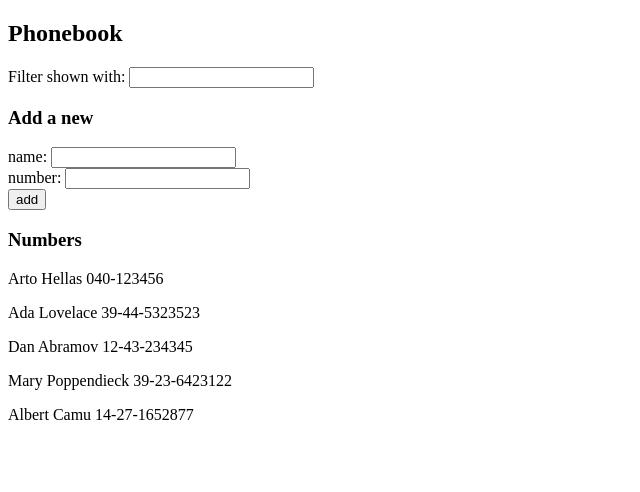
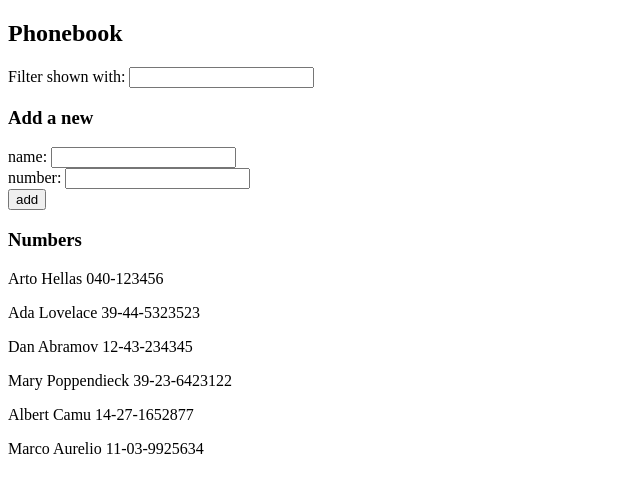
Before and after one commit to Dlorodev/fullstack-open, a React (Vite) app in the folder part-2/phonebook/: page / in a window 1280 px wide. Shown: the top 492 px of the page, without its empty margins (0-640 px from the left). Built offline with nearby package versions, Linux system fonts and the light colour scheme; data requests are answered from the project's data file.

Commit message:
Add the exercise 2.13

```diff
--- a/part-2/phonebook/db.json
+++ b/part-2/phonebook/db.json
@@ -24,6 +24,11 @@
       "id": "d614",
       "name": "Albert Camu",
       "number": "14-27-1652877"
+    },
+    {
+      "id": "2c30",
+      "name": "Marco Aurelio",
+      "number": "11-03-9925634"
     }
   ]
 }
--- a/part-2/phonebook/src/App.jsx
+++ b/part-2/phonebook/src/App.jsx
@@ -1,8 +1,9 @@
 import { useState, useEffect } from 'react';
-import Filter from './Filter';
-import PersonForm from './PersonForm';
-import Persons from './Persons';
+import Filter from './components/Filter';
+import PersonForm from './components/PersonForm';
+import Persons from './components/Persons';
 import axios from 'axios';
+import personService from './services/personService';
 
 function App() {
   const [persons, setPersons] = useState([]);
@@ -11,10 +12,8 @@ function App() {
   const [newFilter, setNewFilter] = useState('');
 
   useEffect(() => {
-    axios.get('http://localhost:3001/persons').then((response) => {
-      //console.log('Promise fulfilled');
-      //console.log(response.data);
-      setPersons(response.data);
+    personService.getAll().then((initialResponse) => {
+      setPersons(initialResponse);
     });
   }, []);
 
@@ -34,14 +33,11 @@ function App() {
       (person) => person.name.toLowerCase() === newName.toLowerCase()
     );
     if (!same) {
-      axios
-        .post('http://localhost:3001/persons', personObject)
-        .then((response) => {
-          console.log(response);
-          setPersons(persons.concat(response.data));
-          setNewName('');
-          setNewNumber('');
-        });
+      personService.createPerson(personObject).then((response) => {
+        setPersons(persons.concat(response));
+        setNewName('');
+        setNewNumber('');
+      });
     } else {
       alert(`${newName} is already added to the phonebook`);
     }
--- /dev/null
+++ b/part-2/phonebook/src/services/personService.js
@@ -0,0 +1,15 @@
+import axios from "axios";
+
+
+const baseUrl = 'http://localhost:3001/persons';
+
+const getAll = () => {
+    return axios.get(baseUrl).then(response => response.data)
+};
+
+const createPerson = (newPerson) => {
+    return axios.post(baseUrl, newPerson).then(response => response.data)
+}
+
+
+export default { getAll, createPerson }
```
Also changed, not shown: part-2/phonebook/src/components/Filter.jsx (renamed from part-2/phonebook/src/Filter.jsx), part-2/phonebook/src/components/PersonForm.jsx (renamed from part-2/phonebook/src/PersonForm.jsx), part-2/phonebook/src/components/Persons.jsx (renamed from part-2/phonebook/src/Persons.jsx).
